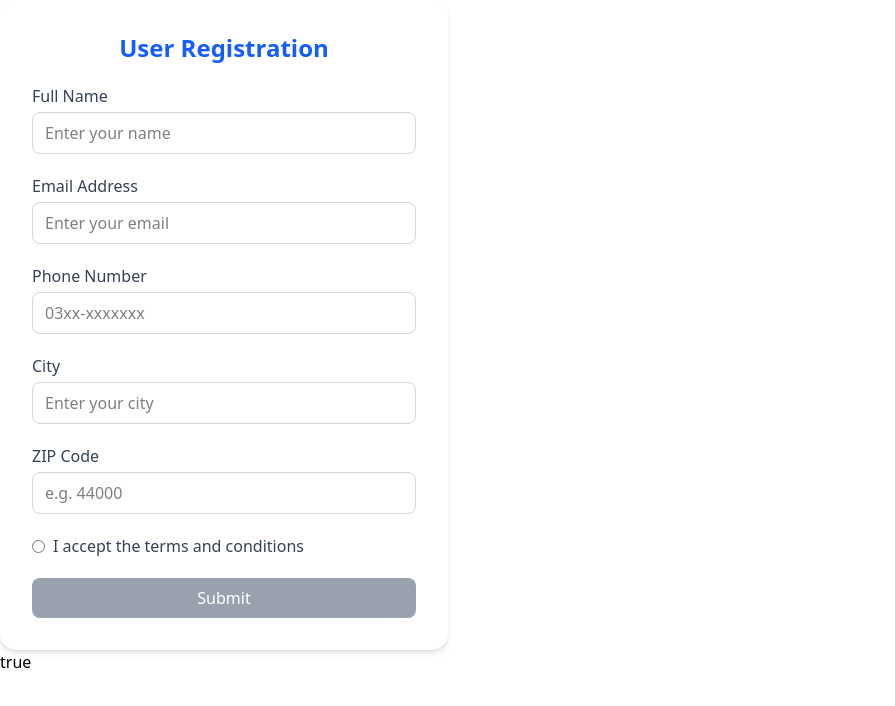
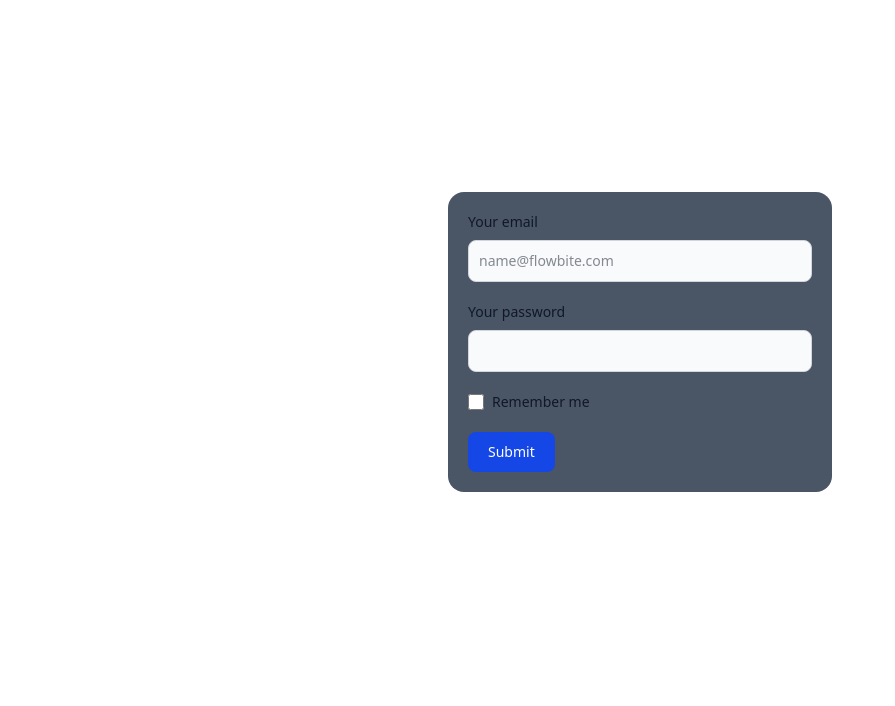
Before and after one commit to Soban-Abbas/Learning_Angular, an Angular app: page / in a window 1280 px wide. Shown: the top 706 px of the page, without its empty margins (0-895 px from the left). Built offline with nearby package versions, Linux system fonts and the light colour scheme.

Commit message:
reactive form

```diff
--- a/src/app/app.html
+++ b/src/app/app.html
@@ -1,2 +1,3 @@
 <!-- <app-day1></app-day1> -->
-<app-day2></app-day2>
+<!-- <app-day2></app-day2> -->
+<app-reactive-form></app-reactive-form>
--- a/src/app/app.ts
+++ b/src/app/app.ts
@@ -2,10 +2,11 @@ import { Component, signal } from '@angular/core';
 import { RouterOutlet } from '@angular/router';
 import { Day1 } from './day1/day1';
 import { Day2 } from "./day2/day2";
+import { ReactiveForm } from "./reactive-form/reactive-form";
 
 @Component({
   selector: 'app-root',
-  imports: [RouterOutlet, Day1, Day2],
+  imports: [RouterOutlet, Day1, Day2, ReactiveForm],
   templateUrl: './app.html',
   styleUrl: './app.css'
 })
--- a/src/app/day2/day2.html
+++ b/src/app/day2/day2.html
@@ -67,4 +67,6 @@
     </button>
 
   </form>
-<h1>{{myform.invalid}}</h1>
+
+
+  <h1>{{details|json}}</h1>
--- /dev/null
+++ b/src/app/reactive-form/reactive-form.html
@@ -0,0 +1,33 @@
+
+
+
+<form class="max-w-sm mx-auto bg-gray-600 mt-48 p-5 rounded-2xl" [formGroup]="loginform">
+  <div class="mb-5">
+    <label for="email" class="block mb-2 text-sm font-medium text-gray-900 dark:text-white">Your email
+        @if (loginform.controls["email"].errors?.["required"] && loginform.controls['email'].touched ) {
+        <span class="text-red-600">*</span>
+    }
+    </label>
+
+    <input type="email" formControlName="email" id="email" class="bg-gray-50 border border-gray-300 text-gray-900 text-sm rounded-lg focus:ring-blue-500 focus:border-blue-500 block w-full p-2.5 dark:bg-gray-700 dark:border-gray-600 dark:placeholder-gray-400 dark:text-white dark:focus:ring-blue-500 dark:focus:border-blue-500" placeholder="name@flowbite.com" />
+  </div>
+  <div class="mb-5">
+    <label for="password" class="block mb-2 text-sm font-medium text-gray-900 dark:text-white">Your password
+        @if (loginform.controls["password"].errors?.["required"] && loginform.controls['password'].touched) {
+        <span class="text-red-600">*</span>
+        } @if (loginform.controls['password'].touched && loginform.controls['password'].errors?.['minlength'] ) {
+            <span class="text-red-600">Minimum 6 digits required</span>
+        }
+    </label>
+    <input type="password" formControlName="password" id="password" class="bg-gray-50 border border-gray-300 text-gray-900 text-sm rounded-lg focus:ring-blue-500 focus:border-blue-500 block w-full p-2.5 dark:bg-gray-700 dark:border-gray-600 dark:placeholder-gray-400 dark:text-white dark:focus:ring-blue-500 dark:focus:border-blue-500" />
+  </div>
+  <div class="flex items-start mb-5">
+    <div class="flex items-center h-5">
+      <input id="remember" type="checkbox" formControlName="isrememberme" value="" class="w-4 h-4 border border-gray-300 rounded-sm bg-gray-50 focus:ring-3 focus:ring-blue-300 dark:bg-gray-700 dark:border-gray-600 dark:focus:ring-blue-600 dark:ring-offset-gray-800 dark:focus:ring-offset-gray-800" required />
+    </div>
+    <label for="remember" class="ms-2 text-sm font-medium text-gray-900 dark:text-gray-300">Remember me</label>
+  </div>
+  <button type="submit" (click)="onsubmit()" [disabled]="loginform.invalid" class="text-white bg-blue-700 hover:bg-blue-800 focus:ring-4 focus:outline-none focus:ring-blue-300 font-medium rounded-lg text-sm w-full sm:w-auto px-5 py-2.5 text-center dark:bg-blue-600 dark:hover:bg-blue-700  disabled:cursor-not-allowed cursor-pointer dark:focus:ring-blue-800">Submit</button>
+</form>
+
+<h1>{{showdetails|json}}</h1>
--- /dev/null
+++ b/src/app/reactive-form/reactive-form.ts
@@ -0,0 +1,33 @@
+import { JsonPipe } from '@angular/common';
+import { Component } from '@angular/core';
+import { FormControl, FormGroup, ReactiveFormsModule, Validators } from '@angular/forms';
+
+@Component({
+  selector: 'app-reactive-form',
+  imports: [ReactiveFormsModule,JsonPipe],
+  templateUrl: './reactive-form.html',
+  styleUrl: './reactive-form.css'
+})
+export class ReactiveForm {
+
+  loginform:FormGroup=new FormGroup({
+ email:new FormControl("",Validators.required),
+ password:new FormControl("",[Validators.required,Validators.minLength(6)]),
+ isrememberme:new FormControl(false)
+  })
+
+showdetails:any;
+  onsubmit(){
+this.showdetails=this.loginform.value
+  }
+
+  constructor(){
+    this.loginform.controls['email'].disable();
+    setTimeout(() => {
+
+    this.loginform.controls['email'].enable();
+    }, 5000);
+  }
+
+
+}
```
Also changed, not shown: src/app/day2/day2.ts (+26 -2 lines), src/app/reactive-form/reactive-form.css (added), 1 other file (tests, documents, lock files or other folders).
